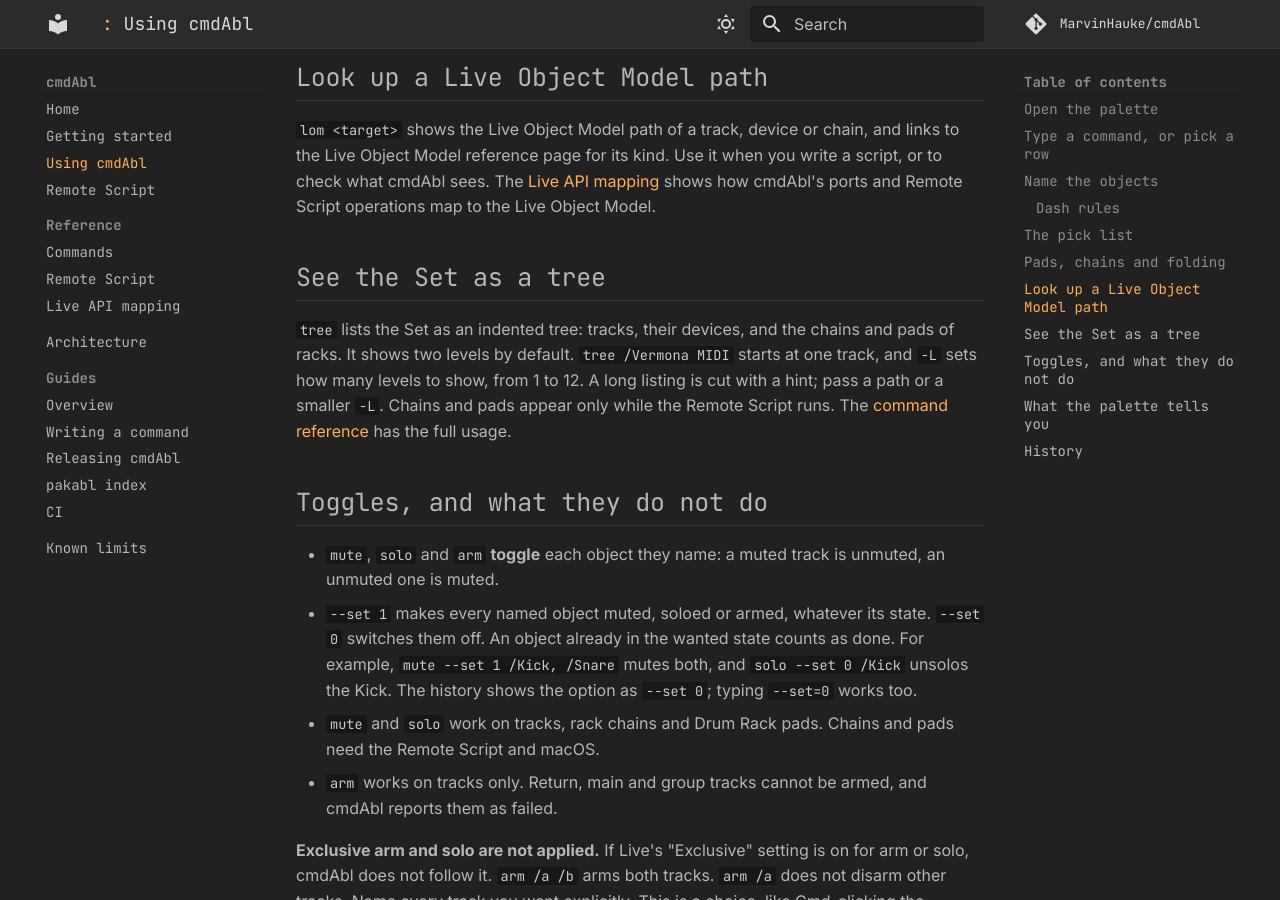
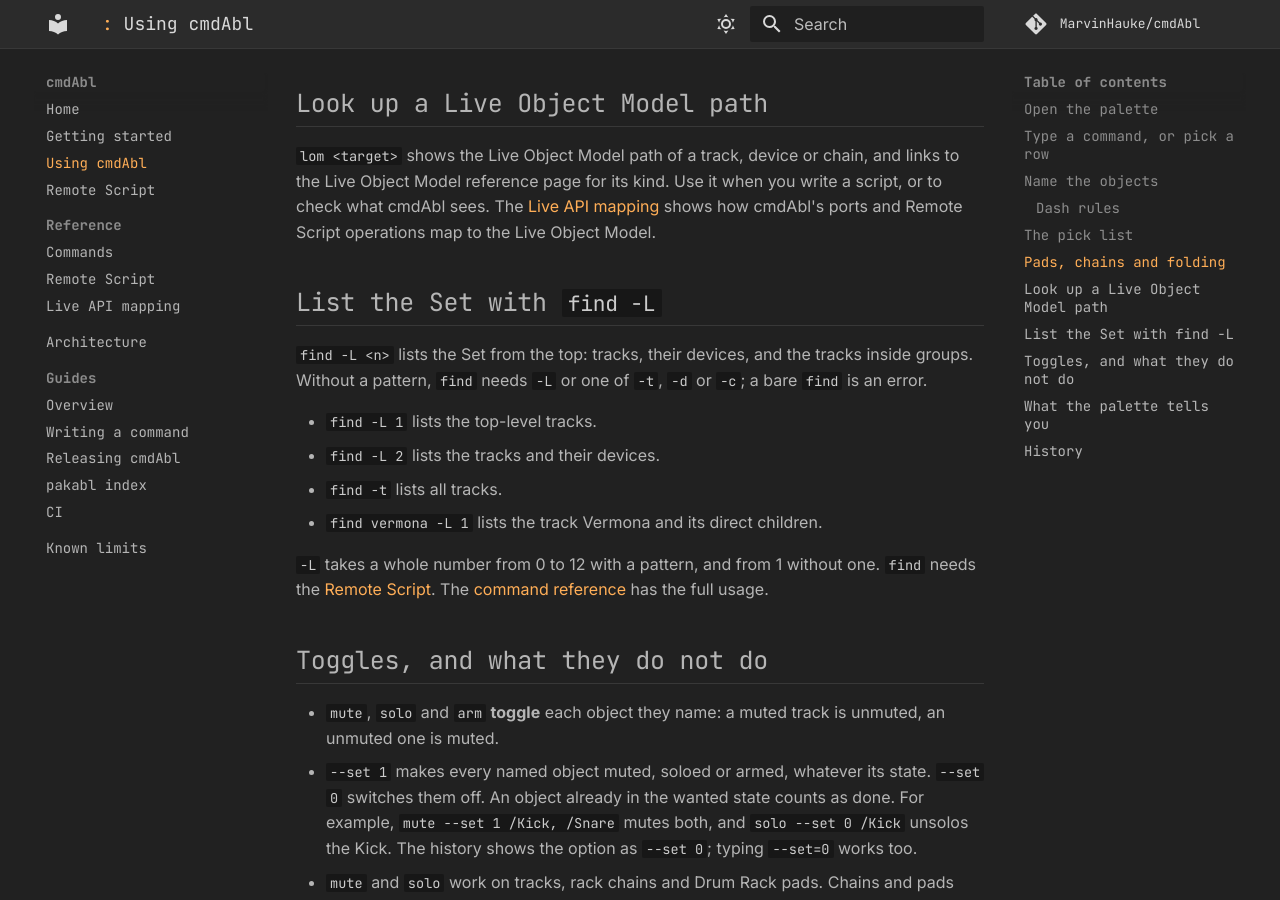
Before and after one commit to MarvinHauke/cmdAbl, an MkDocs documentation site: the page built from docs/using.md, in a window 1280 px wide and 900 px high, scrolled down 3030 px. Built offline with MkDocs 1.6.1 and Material for MkDocs 9.7.7, drawn with Linux system fonts in a browser that asks for light colours; comment, search, counter and statistics services are not loaded; some of the changed text lies outside the part shown.

Commit message:
docs: find -L replaces tree on the using page
Co-Authored-By: Claude Haiku 5.5 <noreply@anthropic.com>

```diff
--- a/docs/using.md
+++ b/docs/using.md
@@ -32,8 +32,8 @@ A command takes objects as text. cmdAbl reads that text as follows:
   siblings with the same name: `/Drums/Kick#2`. A name with spaces needs no quotes for one target:
   `goto /Opal Lead`. Quotes or a leading `/` make the text one target of its own, and that target can still be
   ambiguous: `/Drums/Kick` with two siblings named Kick asks.
-- **Other words must match the path, and one must match the name.** For `mute`, `solo`, `arm`, `goto`, `lom` and
-  `tree`, every word you type must occur in the object's path, and at least one must occur in the object's own
+- **Other words must match the path, and one must match the name.** For `mute`, `solo`, `arm`, `goto` and
+  `lom`, every word you type must occur in the object's path, and at least one must occur in the object's own
   name. `mute e-piano` names the track E-Piano, not the devices and chains below it. `mute vermona kick` names
   the Kick pad on the track Vermona.
 - **Words typed together win when they match.** If they match exactly one object, the command runs on it without a
@@ -44,7 +44,7 @@ A command takes objects as text. cmdAbl reads that text as follows:
   words match one object together. To mean both the group and the track, write `mute drums, kick`.
 - **A comma always names several targets.** `mute vermona, kick` names the track Vermona and the Kick.
 - **`find` is a search.** It is looser on purpose: `find vermona` lists everything whose path contains the word,
-  the track and everything below it. `-t`, `-d` and `-c` narrow the list to tracks, devices or chains.
+  the track and everything below it. `-t`, `-d` and `-c` narrow the list to tracks, devices or chains, and `-L` limits how far below a matching object the results go.
 
 When a name matches more than one object, cmdAbl asks. It never picks one for you.
 
@@ -102,12 +102,18 @@ reference page for its kind. Use it when you write a script, or to check what cm
 [Live API mapping](reference/live-api.md) shows how cmdAbl's ports and Remote Script operations map to the
 Live Object Model.
 
-## See the Set as a tree
+## List the Set with `find -L`
 
-`tree` lists the Set as an indented tree: tracks, their devices, and the chains and pads of racks. It shows two
-levels by default. `tree /Vermona MIDI` starts at one track, and `-L` sets how many levels to show, from 1 to 12.
-A long listing is cut with a hint; pass a path or a smaller `-L`. Chains and pads appear only while the Remote
-Script runs. The [command reference](reference/commands.md) has the full usage.
+`find -L <n>` lists the Set from the top: tracks, their devices, and the tracks inside groups.
+Without a pattern, `find` needs `-L` or one of `-t`, `-d` or `-c`; a bare `find` is an error.
+
+- `find -L 1` lists the top-level tracks.
+- `find -L 2` lists the tracks and their devices.
+- `find -t` lists all tracks.
+- `find vermona -L 1` lists the track Vermona and its direct children.
+
+`-L` takes a whole number from 0 to 12 with a pattern, and from 1 without one. `find` needs the [Remote Script](remote-script.md). The
+[command reference](reference/commands.md) has the full usage.
 
 ## Toggles, and what they do not do
 
```
